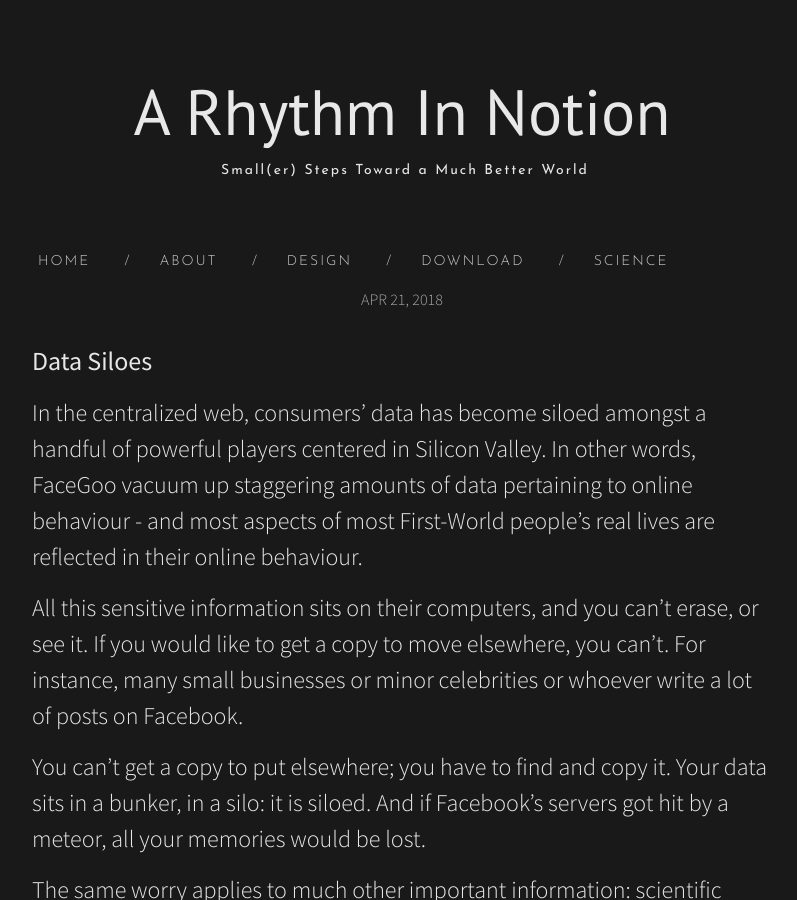
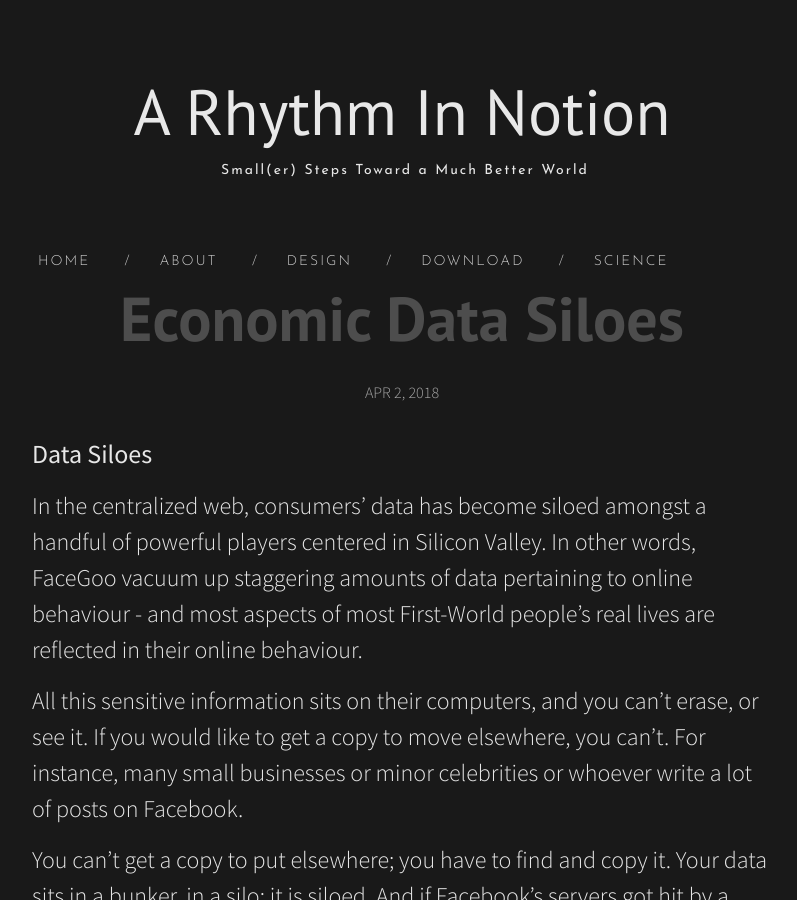
Before and after one commit to coyotespike/coyotespike.github.io, a Jekyll site: the page built from _posts/2018-04-02-EconomicSiloes.md, in a window 1280 px wide and 900 px high. Shown: the whole window, without its empty margins (238-1035 px from the left). Built offline with Jekyll 4.4.1, drawn with Linux system fonts in a browser that asks for light colours; nearby versions of some CDN libraries; our own code applies the rules of GitHub Pages for plain Markdown files; some of the changed lines change nothing that is shown.

Commit message:
Testing post layout

```diff
--- a/_posts/2018-04-02-EconomicSiloes.md
+++ b/_posts/2018-04-02-EconomicSiloes.md
@@ -1,20 +1,8 @@
 ---
 layout: post
-title: Economic Data Siloes
-date: 2018-04-02
-<!-- # Should be longer than 20 words, so it will appear as post summary -->
-<!-- description: Information wants to be free, and the decentralized web can help break it out of technical data siloes. But might we build economic data siloes by accident? -->
-<!-- # tags will also be used as html meta keywords. -->
-<!-- tags: -->
-<!--   - blockchain -->
+title: "Economic Data Siloes"
+date: 2018-04-02 19:45:31 +0530
 categories: ["blockchain"]
-<!-- show_meta: true -->
-<!-- comments: true -->
-<!-- mathjax: true -->
-<!-- gistembed: true -->
-<!-- published: true -->
-<!-- noindex: false -->
-<!-- nofollow: false -->
 ---
 
 ### Data Siloes
```
